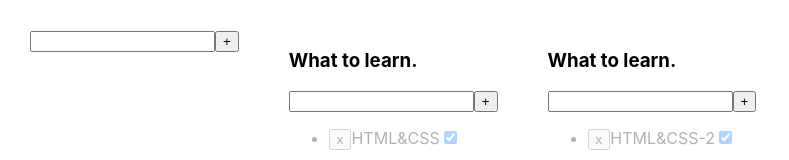
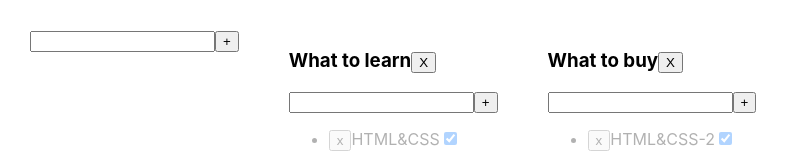
Before and after one commit to andbudha/my_todolist, a React (Create React App) app: page / in a window 1280 px wide. Shown: the top 160 px of the page, without its empty margins (0-789 px from the left). Built offline with nearby package versions, Linux system fonts and the light colour scheme.

Commit message:
remove-list functionality added

```diff
--- a/src/App.tsx
+++ b/src/App.tsx
@@ -24,6 +24,8 @@ function App() {
         {id: todolistID2, title: 'What to buy', filter: 'all'}
 
     ])
+
+    console.log(toDoList)
 
 
     let [tasks, setTasks] = useState({
@@ -67,6 +69,12 @@ function App() {
         setToDoList([...toDoList, newList]);
         setTasks({...tasks,[newID]:[]})
     }
+
+    //remove list func
+    const removeList = (todolistID: string) => {
+        setToDoList([...toDoList.filter(list=>list.id !== todolistID)]);
+
+    }
     return (
         <div className="App">
             <Input getInputValue={addNewListHandler}/>
@@ -85,13 +93,14 @@ function App() {
                     <Todolist
                         key={list.id}
                         todolistID={list.id}
-                        title={'What to learn.'}
+                        title={list.title}
                         tasks={filteredTasks}
                         removeTask={removeTask}
                         filterTasks={filterTasks}
                         addTask={addTask}
                         changeTaskStatus={changeTaskStatus}
                         filter={list.filter}
+                        removeList={removeList}
                     />
                 );
             })}
--- a/src/components/Todolist/Todolist.tsx
+++ b/src/components/Todolist/Todolist.tsx
@@ -19,6 +19,7 @@ type TodolistPropsType = {
     addTask:(todolistID: string, inputValue: string)=> void
     changeTaskStatus:(todolistID: string,isDone: boolean, taskID: string)=> void
     filter: TaskFilterType
+    removeList:(todolistID: string)=> void
 }
 export const Todolist = (props: TodolistPropsType) => {
 
@@ -42,11 +43,17 @@ export const Todolist = (props: TodolistPropsType) => {
         props.addTask(props.todolistID,inputValue);
     }
 
+    //list removing func
+    const removeListHandler = () => {
+      props.removeList(props.todolistID)
+    }
     return (
         <div>
             <div>
-                <h3>{props.title}</h3>
-
+                <h3>
+                    {props.title}
+                    <button onClick={removeListHandler}>X</button>
+                </h3>
                     <Input getInputValue={getInputValue}/>
 
                 {props.tasks.map(taskID=>{
```
